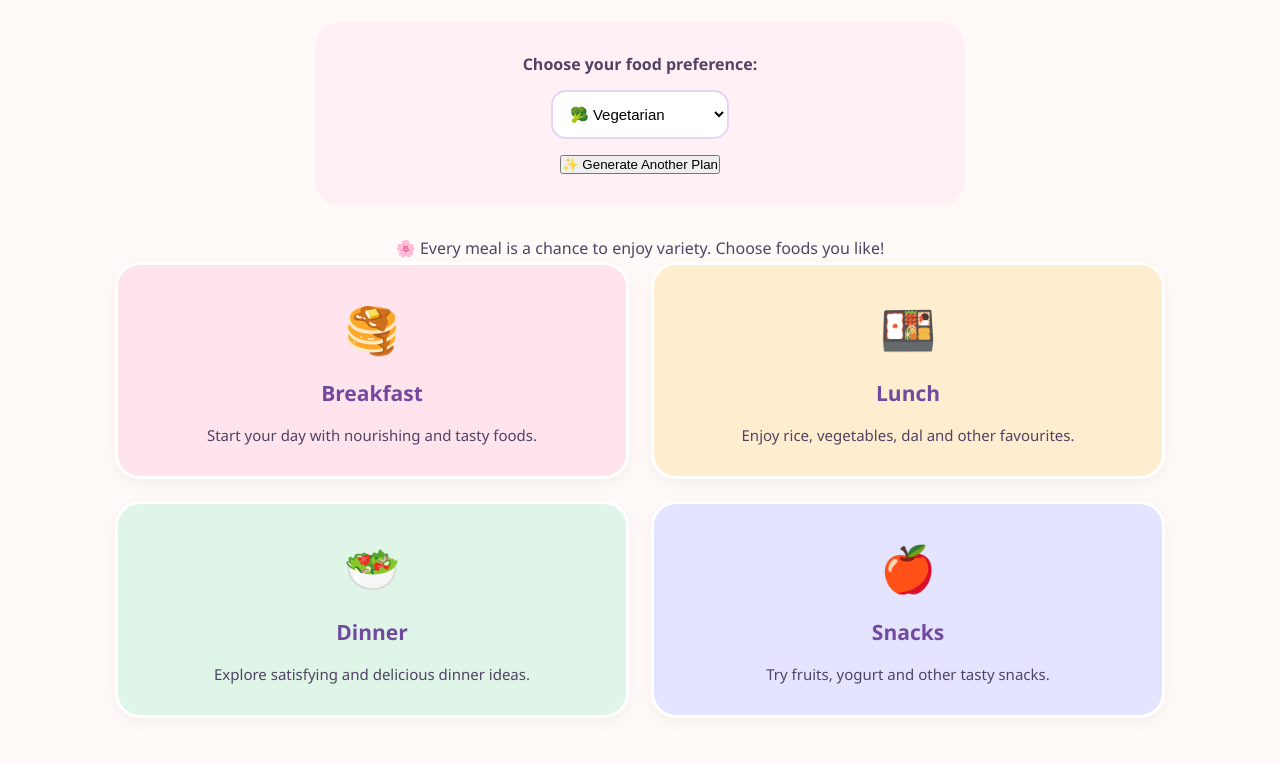
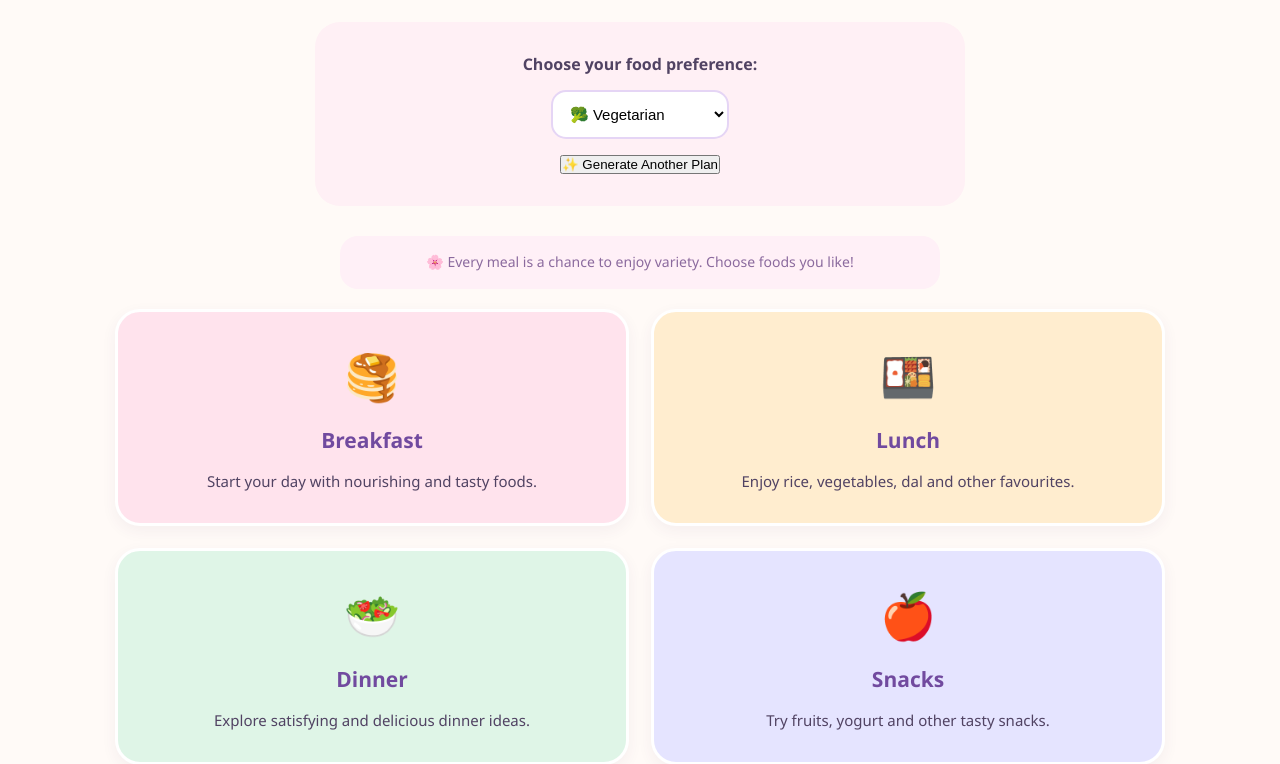
Before and after one commit to pavithra26bsc-source/TeenWell360, a Flask app: page /meal-planner in a window 1280 px wide. Shown: the part 686-1450 px from the top of the page. Run offline with Flask 3, Linux system fonts and the light colour scheme.

Commit message:
Update meal_planner.html

```diff
--- a/templates/meal_planner.html
+++ b/templates/meal_planner.html
@@ -141,6 +141,16 @@ href="{{ url_for('static', filename='css/style.css') }}">
     .meal-hero {
         flex-direction: column;
     }
+}.planner-note {
+    text-align: center;
+    color: #8b6a9e;
+    background: #fff0f7;
+    padding: 15px;
+    border-radius: 18px;
+    font-size: 14px;
+    margin: 20px auto;
+    max-width: 600px;
+    line-height: 1.6;
 }
 </style>
 </head>
```
